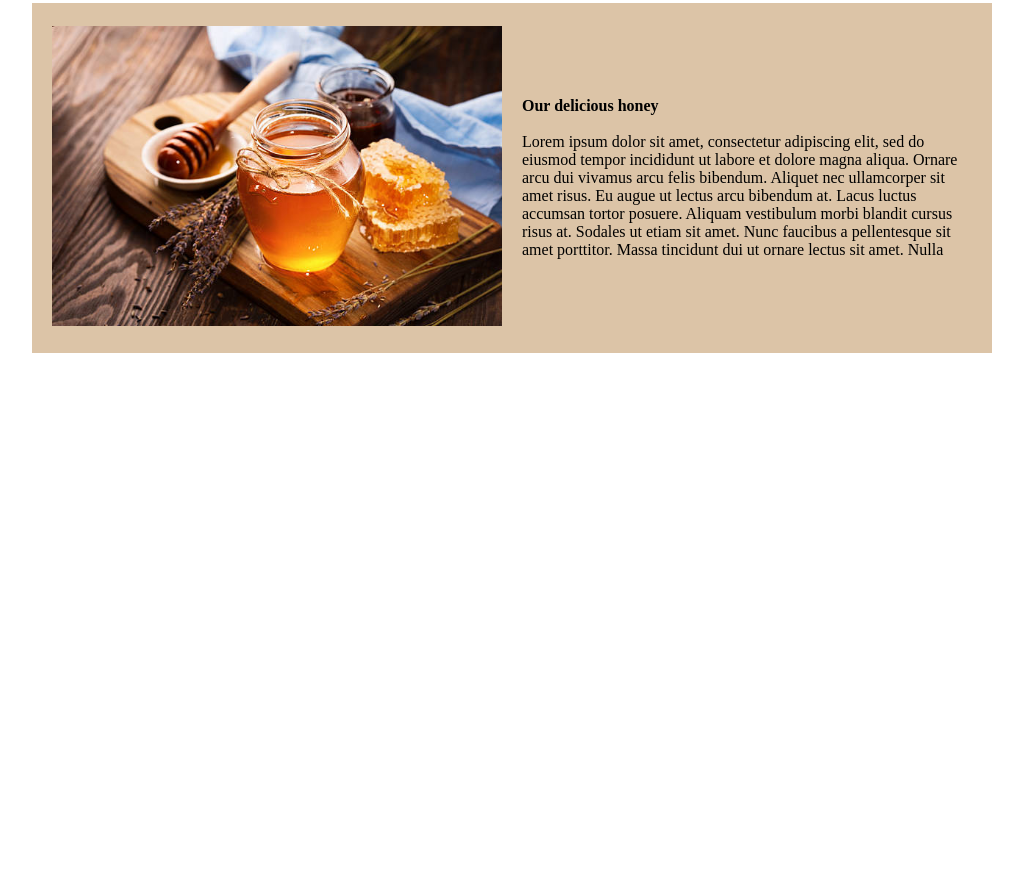
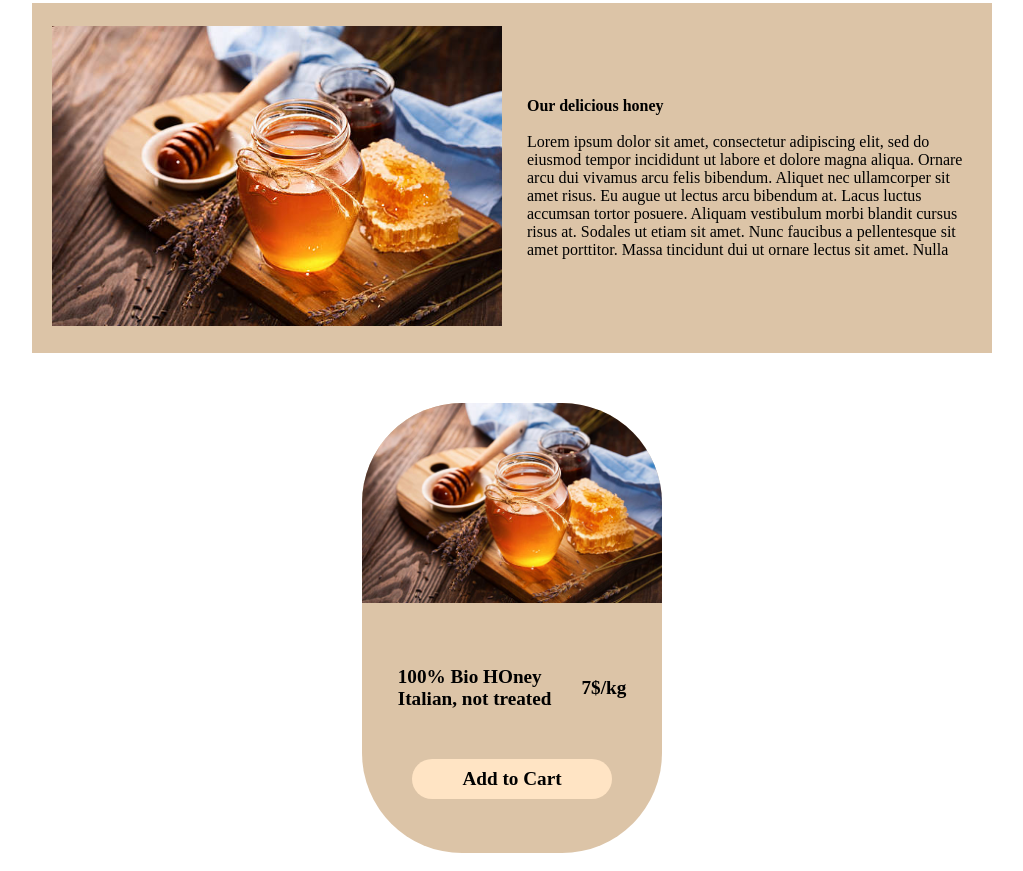
Before and after one commit to Rudiethenomad/M3D2-Flexbox, a plain HTML site: page index.html in a window 1280 px wide. Shown: the part 247-1118 px from the top of the page, without its empty margins (128-1151 px from the left). Before the commit the page ends 800 px from the top, so only its background shows below. Drawn offline with Linux system fonts and the light colour scheme.

Commit message:
all elements added
all elements added, still need to play with some styles

```diff
--- a/index.html
+++ b/index.html
@@ -29,9 +29,30 @@
             Lorem ipsum dolor sit amet, consectetur adipiscing elit, sed do eiusmod tempor incididunt ut labore et dolore magna aliqua. Ornare arcu dui vivamus arcu felis bibendum. Aliquet nec ullamcorper sit amet risus. Eu augue ut lectus arcu bibendum at. Lacus luctus accumsan tortor posuere. Aliquam vestibulum morbi blandit cursus risus at. Sodales ut etiam sit amet. Nunc faucibus a pellentesque sit amet porttitor. Massa tincidunt dui ut ornare lectus sit amet. Nulla
     </p>
 </div>
+<div id="product">
+    <div class="selling-img">
+        <img class="third-img" src="honey.jpg" alt="app board"/>
+    </div>
+    <div class="info">
+    <div class="bio-tag">
+        <p>100% Bio HOney<br>
+        Italian, not treated</p>
+    </div>
+<div class="price">
+    <p>7$/kg</p>
+</div>
+<div class="add_btn">Add to Cart
+
+</div>
+</div>
+</div>
 
 
 </body>
+<footer>
+
+    <br>
+</footer>
 <script>
 
 </script>
--- a/styles.css
+++ b/styles.css
@@ -90,7 +90,7 @@ nav{
     box-sizing: border-box;
     width: 75vw;
     height: 350px;
-    gap: 20px;
+    gap: 25px;
 }
 .second-img{
     height: 300px;
@@ -99,7 +99,55 @@ nav{
     display: flex;
     flex-direction: column;
 
+
 }
 span{
     font-weight: bold;
 }
+#product{
+    display: flex;
+    flex-direction: column;
+    background-color:  hsl(32, 43%, 76%);
+
+    align-items: top;
+    justify-content: left;
+    margin-top: 50px;
+    border-radius: 100px;
+
+
+    height: 450px;
+    width: 300px;
+}
+.third-img{
+    border-top-right-radius: 100px;
+    border-top-left-radius: 100px;
+    width:300px;
+
+}
+.info{
+padding-top: 40px;
+display: flex;
+gap: 30px;
+justify-content: center;
+align-items: center;
+flex-wrap: wrap;
+}
+.add_btn{
+    display: flex;
+    width: 200px;
+    height:40px;
+    border-radius: 100px;
+    background-color: bisque;
+    justify-content: center;
+    align-items: center;
+    font-size: larger;
+    font-weight: bold;
+}
+.bio-tag{
+    font-size: larger;
+    font-weight: bold;
+}
+.price{
+    font-size: larger;
+    font-weight: bold;
+}
```
